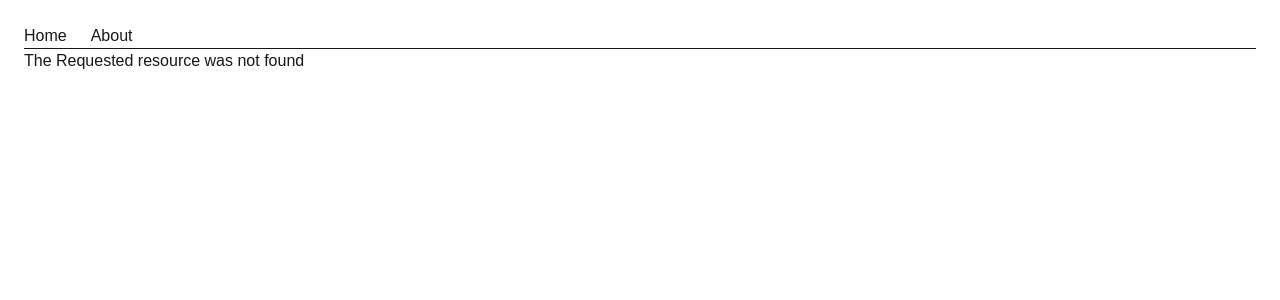
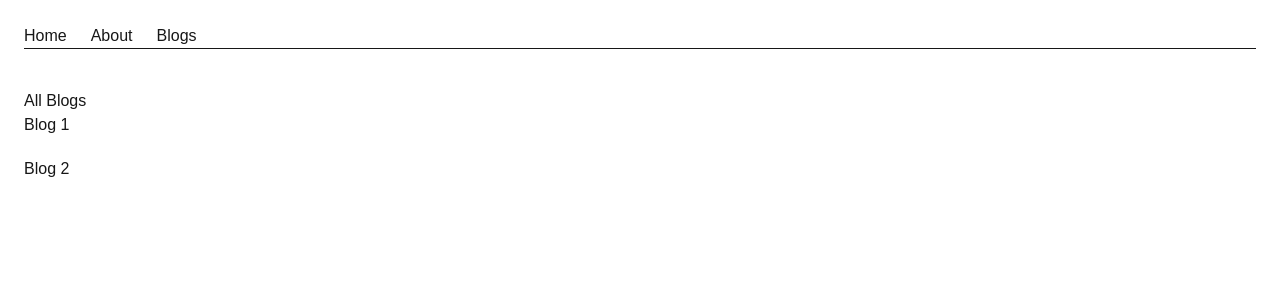
Before and after one commit to tanmayMt/Let-s-Learn-NextJs, a Next.js app in the folder my-next-app1/: page /blogs in a window 1280 px wide. Before the commit this address had no page. Shown: the top 300 px of the page. Built offline with nearby package versions, Linux system fonts and the light colour scheme.

Commit message:
Dynamic Routing

```diff
--- /dev/null
+++ b/my-next-app1/app/blogs/[id]/not-found.js
@@ -0,0 +1,9 @@
+import React from 'react'
+
+const NotFound = () => {
+  return (
+    <div>The Requested Blog Post Was Not Found</div>
+  )
+}
+
+export default NotFound;
--- /dev/null
+++ b/my-next-app1/app/blogs/[id]/page.js
@@ -0,0 +1,15 @@
+import { notFound } from 'next/navigation';
+import React from 'react'
+
+const BlogPage = ({params}) => {
+const {id} = params;
+
+if(id >= "3"){
+    notFound(); // This will trigger a 404 page if the id is 3
+}
+  return (
+    <div>The Blog ID is :{id}</div>
+  )
+}
+
+export default BlogPage;
--- /dev/null
+++ b/my-next-app1/app/blogs/page.js
@@ -0,0 +1,29 @@
+import Link from "next/link";
+export default function Blogs(){
+
+  const blogs = [
+        {
+            id: 1,
+            title: "Blog 1",
+            description: "Blog 1 description",
+        },
+        {
+            id: 2,
+            title: "Blog 2",
+            description: "Blog 2 description",
+        },
+  ];
+
+  return (
+    <main className="mt-10">
+      <h1>All Blogs</h1>
+      <ul>
+        {blogs.map((blog)=>(
+          <Link key={blog.id} href={`/blogs/${blog.id}`}>
+            <li className="mb-5">{blog.title}</li>
+          </Link>
+        ))}
+      </ul>
+    </main>
+  )
+}
--- a/my-next-app1/app/layout.js
+++ b/my-next-app1/app/layout.js
@@ -26,7 +26,8 @@ export default function RootLayout({ children }) {
         <nav>
           <ul className="flex gap-6">
             <li><Link href="/">Home</Link></li>
-            <li><Link  prefetch={false} href="/about">About</Link></li>
+            <li><Link href="/about">About</Link></li>
+             <li><Link href="/blogs">Blogs</Link></li>
           </ul>
         </nav>
         <hr></hr>
```
